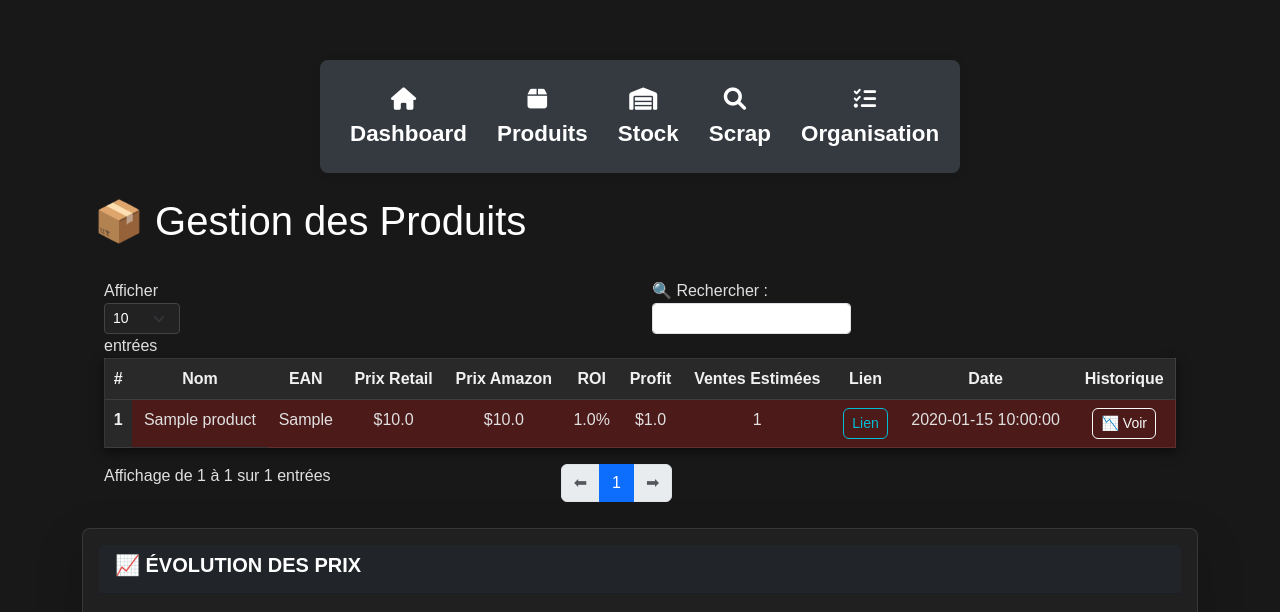
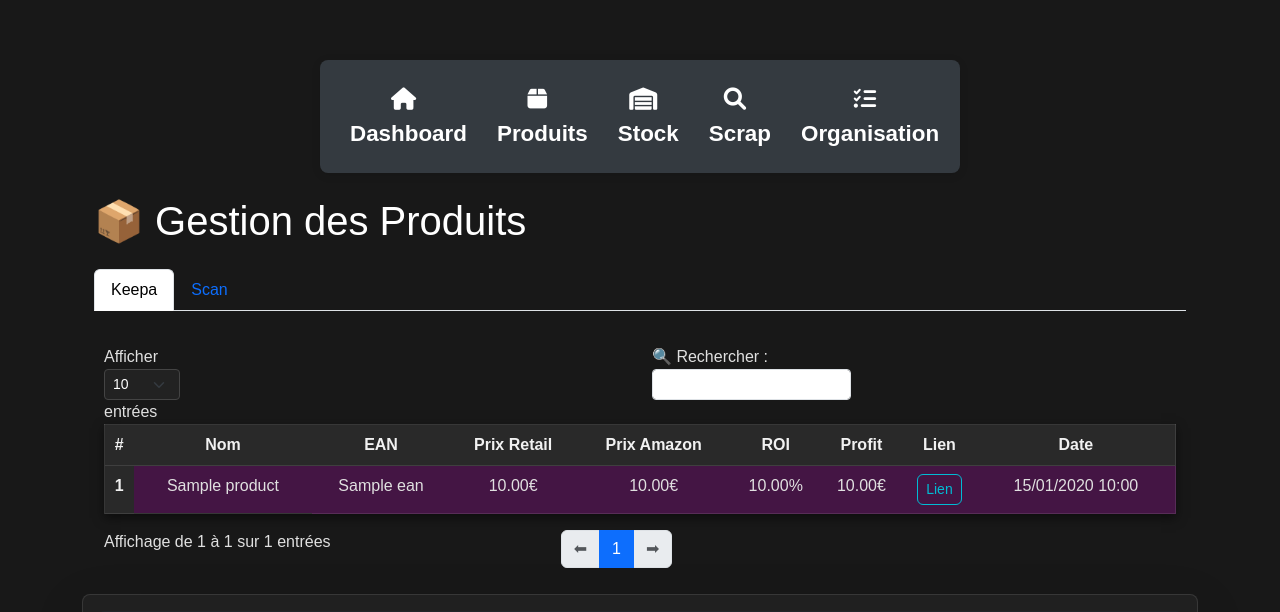
Before and after one commit to xshaka07x/fba_manager, a Flask app: template app/templates/products.html in a window 1280 px wide. Shown: the top 612 px of the page. Run offline with Flask 3, Linux system fonts and the light colour scheme; tables that the repository leaves empty hold one stand-in row (values such as "Sample post"); the template is opened without the code that fills it: values that come from a table or form of the project are taken from there, most other values are stand-ins (such as "Sample title", 1, 10 or a date in 2020); some libraries are stand-ins or nearby versions.

Commit message:
Fix product API response formatting

```diff
--- a/app/templates/products.html
+++ b/app/templates/products.html
@@ -12,10 +12,28 @@
         overflow: hidden;
         text-overflow: ellipsis;
     }
+    .roi-low { background-color: rgba(255, 0, 0, 0.2) !important; }
+    .roi-medium { background-color: rgba(144, 238, 144, 0.2) !important; }
+    .roi-high { background-color: rgba(0, 128, 0, 0.2) !important; }
+    .roi-excellent { background-color: rgba(128, 0, 128, 0.2) !important; }
 </style>
 
 <div class="container mt-4">
     <h1 class="mb-4">📦 Gestion des Produits</h1>
+
+    <!-- Onglets pour basculer entre les sources -->
+    <ul class="nav nav-tabs mb-4">
+        <li class="nav-item">
+            <a class="nav-link active" data-bs-toggle="tab" href="#keepa">Keepa</a>
+        </li>
+        <li class="nav-item">
+            <a class="nav-link" data-bs-toggle="tab" href="#scan">Scan</a>
+        </li>
+    </ul>
+
+    <div class="tab-content">
+        <!-- Tableau Keepa -->
+        <div class="tab-pane fade show active" id="keepa">
             <table class="table table-dark table-hover data-table">
                 <thead>
                     <tr>
@@ -26,47 +44,84 @@
                         <th>Prix Amazon</th>
                         <th>ROI</th>
                         <th>Profit</th>
-                <th>Ventes Estimées</th>
                         <th>Lien</th>
                         <th>Date</th>
-                <th>Historique</th>
-
                     </tr>
                 </thead>
                 <tbody>
-            {% for product in produits %}
+                    {% for product in produits_keepa %}
                     <tr class="
-                {% if product.roi < 19 %}
-                    roi-low
-                {% elif product.roi >= 20 and product.roi <= 59 %}
-                    roi-medium
-                {% elif product.roi >= 60 and product.roi <= 80 %}
-                    roi-high
-                {% else %}
-                    roi-excellent
-                {% endif %}
-            ">
+                        {% if product.roi < 19 %}roi-low
+                        {% elif product.roi >= 20 and product.roi <= 59 %}roi-medium
+                        {% elif product.roi >= 60 and product.roi <= 79 %}roi-high
+                        {% else %}roi-excellent{% endif %}">
                         <th scope="row">{{ loop.index }}</th>
-                <td class="nom-col" title="{{ product.nom }}">{{ product.nom or "Nom introuvable" }}</td>
+                        <td class="nom-col" title="{{ product.nom }}">{{ product.nom }}</td>
                         <td>{{ product.ean }}</td>
-                <td>${{ product.prix_retail }}</td>
-                <td>${{ product.prix_amazon }}</td>
-                <td>{{ product.roi }}%</td>
-                <td>${{ product.profit }}</td>
-                <td>{{ product.sales_estimation }}</td>
+                        <td>{{ "%.2f"|format(product.prix_retail) }}€</td>
+                        <td>{{ "%.2f"|format(product.prix_amazon) }}€</td>
+                        <td>{{ "%.2f"|format(product.roi) }}%</td>
+                        <td>{{ "%.2f"|format(product.profit) }}€</td>
                         <td><a href="{{ product.url }}" target="_blank" class="btn btn-outline-info btn-sm">Lien</a></td>
-                <td>{{ product.updated_at }}</td>
-                <td>
-                    <button class="btn btn-outline-light btn-sm" onclick="fetchHistorique({{ product.id }})">
-                        📉 Voir
-                    </button>
-                </td>
-
+                        <td>{{ product.updated_at.strftime('%d/%m/%Y %H:%M') }}</td>
                     </tr>
                     {% endfor %}
                 </tbody>
             </table>
         </div>
+
+        <!-- Tableau Scan -->
+        <div class="tab-pane fade" id="scan">
+            <table class="table table-dark table-hover data-table">
+                <thead>
+                    <tr>
+                        <th>#</th>
+                        <th>Nom</th>
+                        <th>EAN</th>
+                        <th>Prix Retail</th>
+                        <th>Prix Amazon</th>
+                        <th>Différence</th>
+                        <th>ROI</th>
+                        <th>Profit</th>
+                        <th>Lien</th>
+                        <th>Date</th>
+                    </tr>
+                </thead>
+                <tbody>
+                    {% for product in produits_scan %}
+                    <tr class="
+                        {% if product.roi < 19 %}roi-low
+                        {% elif product.roi >= 20 and product.roi <= 59 %}roi-medium
+                        {% elif product.roi >= 60 and product.roi <= 79 %}roi-high
+                        {% else %}roi-excellent{% endif %}">
+                        <th scope="row">{{ loop.index }}</th>
+                        <td class="nom-col" title="{{ product.nom }}">{{ product.nom }}</td>
+                        <td>{{ product.ean }}</td>
+                        <td class="text-success">{{ "%.2f"|format(product.prix_retail) }}€</td>
+                        <td class="text-info">{{ "%.2f"|format(product.prix_amazon) }}€</td>
+                        <td class="{% if product.difference > 0 %}text-success{% else %}text-danger{% endif %}">
+                            {{ "%.2f"|format(product.difference) }}€
+                        </td>
+                        <td class="{% if product.roi >= 80 %}text-success{% elif product.roi >= 60 %}text-info{% elif product.roi >= 20 %}text-warning{% else %}text-danger{% endif %}">
+                            {{ "%.2f"|format(product.roi) }}%
+                        </td>
+                        <td class="{% if product.profit > 0 %}text-success{% else %}text-danger{% endif %}">
+                            {{ "%.2f"|format(product.profit) }}€
+                        </td>
+                        <td>
+                            {% if product.url %}
+                            <a href="{{ product.url }}" target="_blank" class="btn btn-outline-info btn-sm">Lien</a>
+                            {% endif %}
+                        </td>
+                        <td>{{ product.updated_at.strftime('%d/%m/%Y %H:%M') }}</td>
+                    </tr>
+                    {% endfor %}
+                </tbody>
+            </table>
+        </div>
+    </div>
+</div>
+
 <div class="card shadow-lg p-3 mb-4">
     <div class="card-header bg-dark text-white">
         <h5 class="text-uppercase fw-bold">📈 Évolution des prix</h5>
@@ -101,6 +156,4 @@
     }
 </script>
 
-
-
 {% endblock %}
--- a/app/templates/scrap.html
+++ b/app/templates/scrap.html
@@ -24,6 +24,7 @@
                             <th>Prix Retail</th>
                             <th>Prix Amazon</th>
                             <th>Différence</th>
+                            <th>ROI</th>
                             <th>Profit Estimé</th>
                             <th>Dernière MAJ</th>
                             <th>Magasin</th>
@@ -38,6 +39,9 @@
                             <td class="text-info">{{ "%.2f"|format(product.prix_amazon) }}€</td>
                             <td class="{% if product.difference > 0 %}text-success{% else %}text-danger{% endif %}">
                                 {{ "%.2f"|format(product.difference) }}€
+                            </td>
+                            <td class="{% if product.roi >= 80 %}text-success{% elif product.roi >= 60 %}text-info{% elif product.roi >= 20 %}text-warning{% else %}text-danger{% endif %}">
+                                {{ "%.2f"|format(product.roi) }}%
                             </td>
                             <td class="{% if product.profit > 0 %}text-success{% else %}text-danger{% endif %}">
                                 {{ "%.2f"|format(product.profit) }}€
```
Lines whose indentation alone changed are shown as unchanged.
